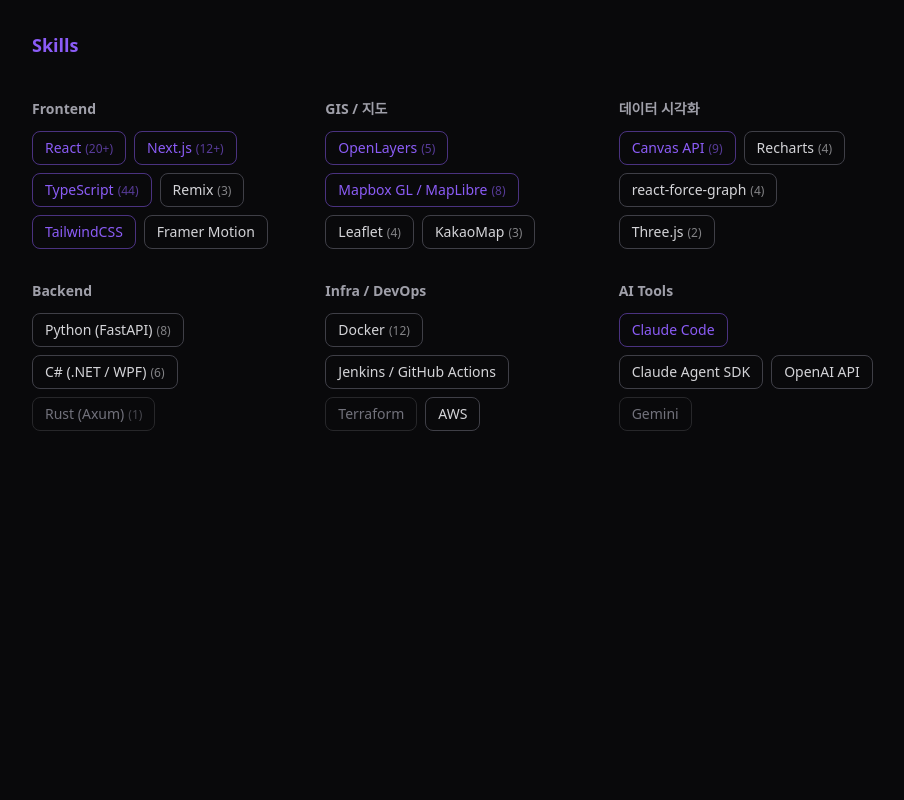
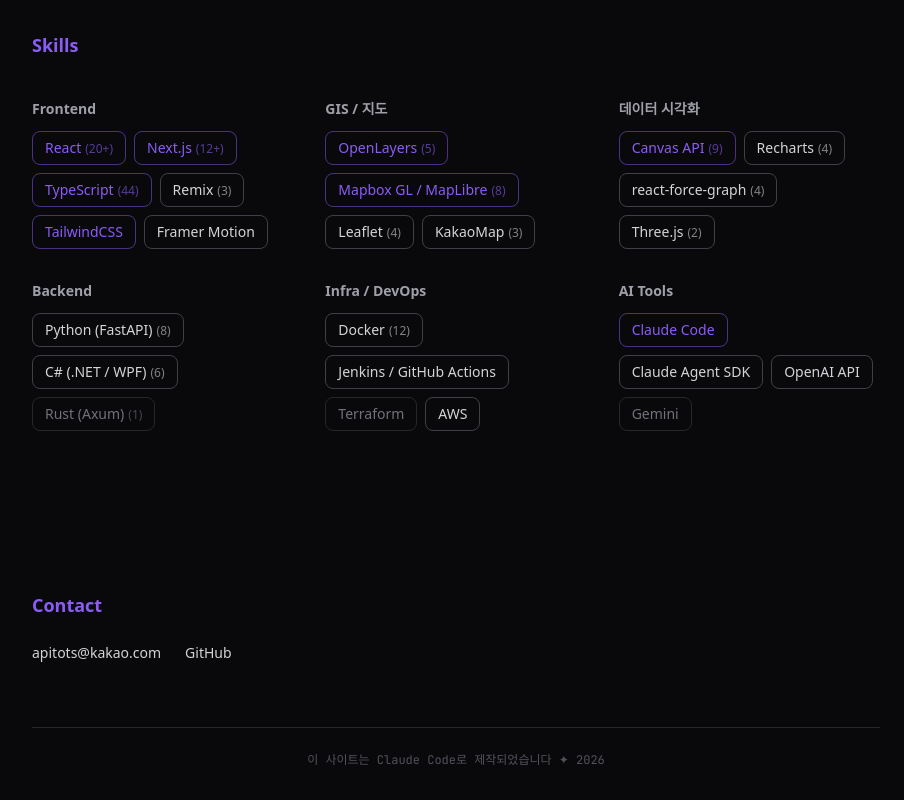
Before and after one commit to AustinKimDev/recruit-portfolio, a Next.js app: page / in a window 1280 px wide. Shown: the part 2869-3669 px from the top of the page, without its empty margins (184-1088 px from the left). Before the commit the page ends 3380 px from the top, so only its background shows below. Built offline with nearby package versions, Linux system fonts and the light colour scheme; a web font is replaced by a local one.

Commit message:
feat: add Contact/Footer section, complete main page assembly

```diff
--- a/src/app/page.tsx
+++ b/src/app/page.tsx
@@ -3,6 +3,7 @@
 import { Experience } from "@/components/experience";
 import { Projects } from "@/components/projects";
 import { Skills } from "@/components/skills";
+import { Contact } from "@/components/contact";
 
 export default function Home() {
   return (
@@ -12,6 +13,7 @@
       <Experience />
       <Projects />
       <Skills />
+      <Contact />
     </main>
   );
 }
--- /dev/null
+++ b/src/components/contact.tsx
@@ -0,0 +1,31 @@
+import { profile } from "@/data/profile";
+import { SectionWrapper } from "./section-wrapper";
+
+export function Contact() {
+  return (
+    <SectionWrapper id="contact" className="pb-8">
+      <h3 className="mb-6 text-lg font-semibold text-accent">Contact</h3>
+      <div className="flex flex-wrap gap-6 text-sm">
+        <a
+          href={`mailto:${profile.email}`}
+          className="text-zinc-300 transition hover:text-white"
+        >
+          {profile.email}
+        </a>
+        <a
+          href={profile.github}
+          target="_blank"
+          rel="noopener noreferrer"
+          className="text-zinc-300 transition hover:text-white"
+        >
+          GitHub
+        </a>
+      </div>
+      <div className="mt-16 border-t border-zinc-800 pt-6 text-center">
+        <p className="font-mono text-xs text-zinc-600">
+          이 사이트는 Claude Code로 제작되었습니다 ✦ 2026
+        </p>
+      </div>
+    </SectionWrapper>
+  );
+}
```
